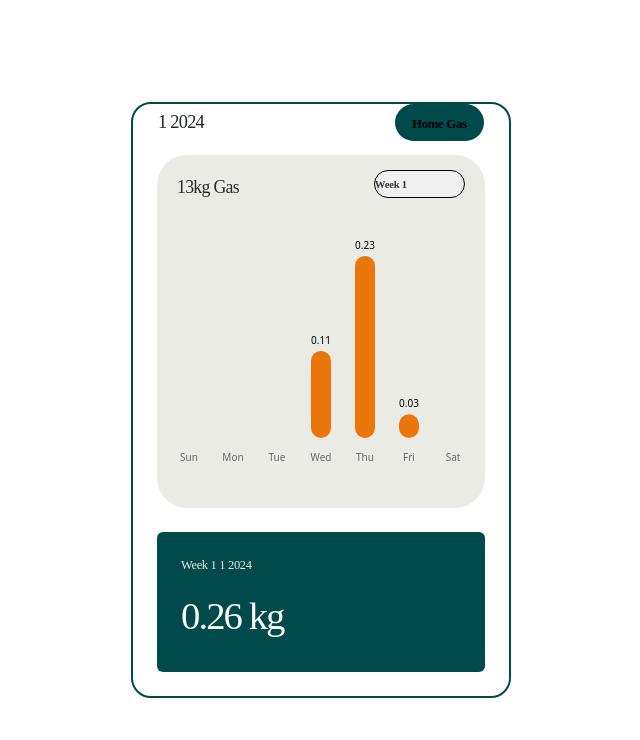
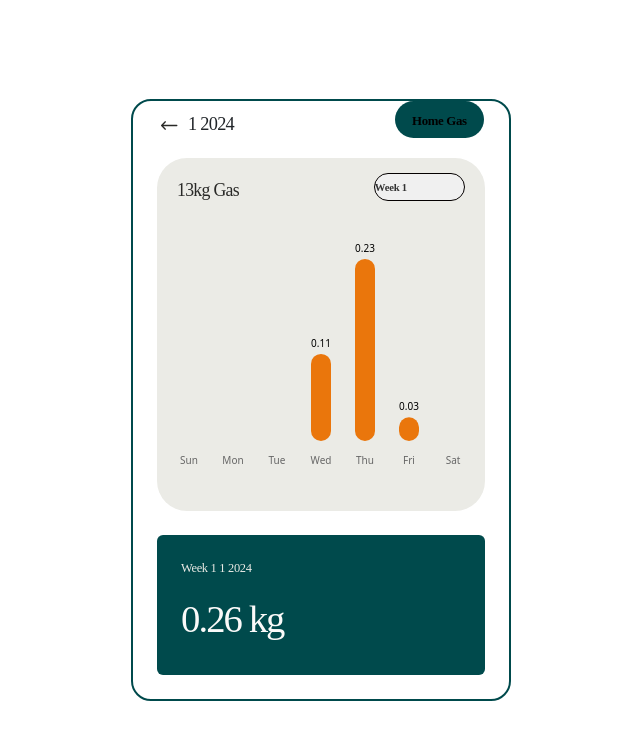
Before and after one commit to sirrotich/my.matx.africa, a React (Vite) app: page /months/1 in a window 1280 px wide. Shown: the top 740 px of the page, without its empty margins (319-959 px from the left). Built offline with nearby package versions, Linux system fonts and the light colour scheme.

Commit message:
updte profile

```diff
--- a/src/pages/ConsumptionMonthy.jsx
+++ b/src/pages/ConsumptionMonthy.jsx
@@ -119,7 +119,10 @@ const ConsumptionMonthly = () => {
   return (
     <div className="main-analytics-container">
       <div className="top-div">
-        <div className="top-header">{month} 2024</div>
+        <div className="top-header"><svg  onClick={() => navigate('/analytics')} width="30" height="37" viewBox="0 0 30 37" fill="none" xmlns="http://www.w3.org/2000/svg" >
+<path fill-rule="evenodd" clip-rule="evenodd" d="M7.81404 14.3501C8.08234 14.6184 8.08234 15.0534 7.81404 15.3217L5.32274 17.813H18.7786C19.1581 17.813 19.4657 18.1206 19.4657 18.5C19.4657 18.8794 19.1581 19.187 18.7786 19.187H5.32274L7.81404 21.6783C8.08234 21.9466 8.08234 22.3816 7.81404 22.6499C7.54574 22.9182 7.11075 22.9182 6.84245 22.6499L3.17832 18.9858C2.91003 18.7175 2.91003 18.2825 3.17832 18.0142L6.84245 14.3501C7.11075 14.0818 7.54574 14.0818 7.81404 14.3501Z" fill="#292927"/>
+</svg>
+{month} 2024</div>
         <button className='top-btn'><span className='top-btn-text'>Home Gas</span></button>
       </div>
       <div className="max-w">
```
